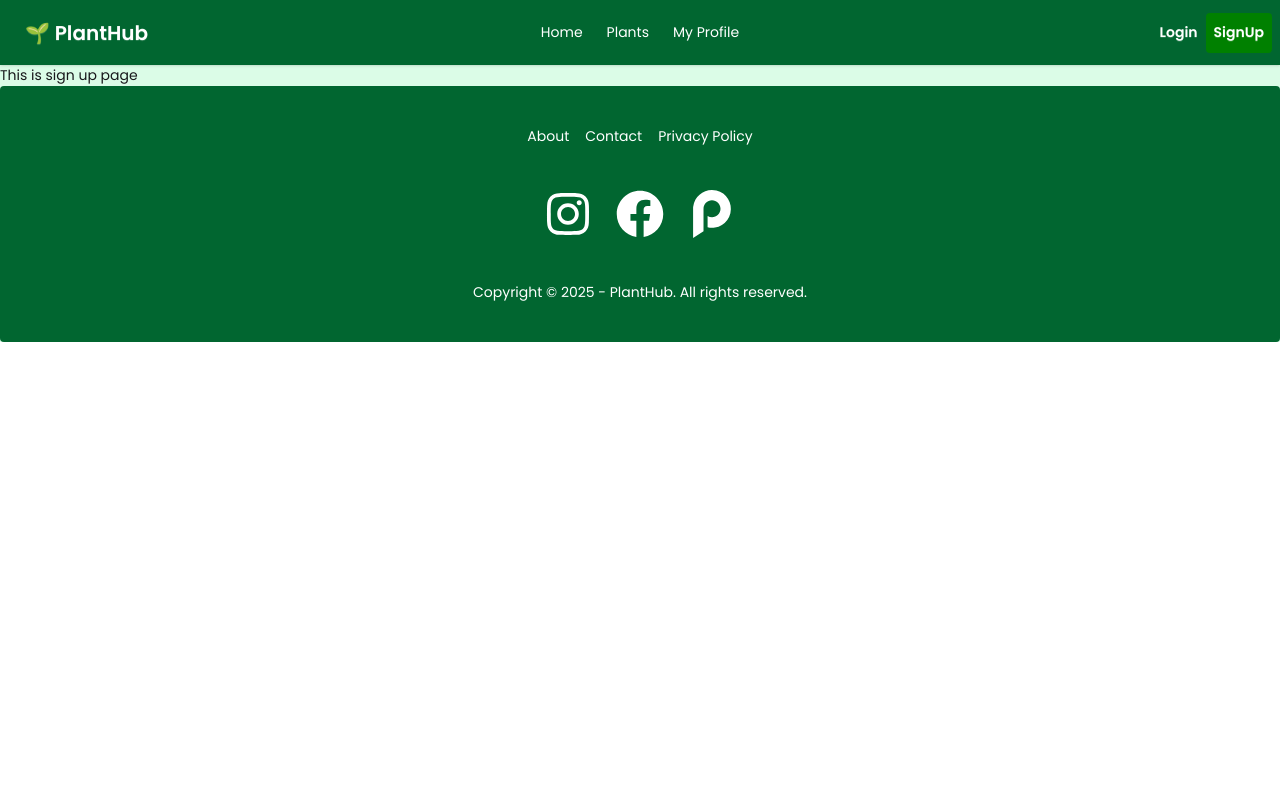
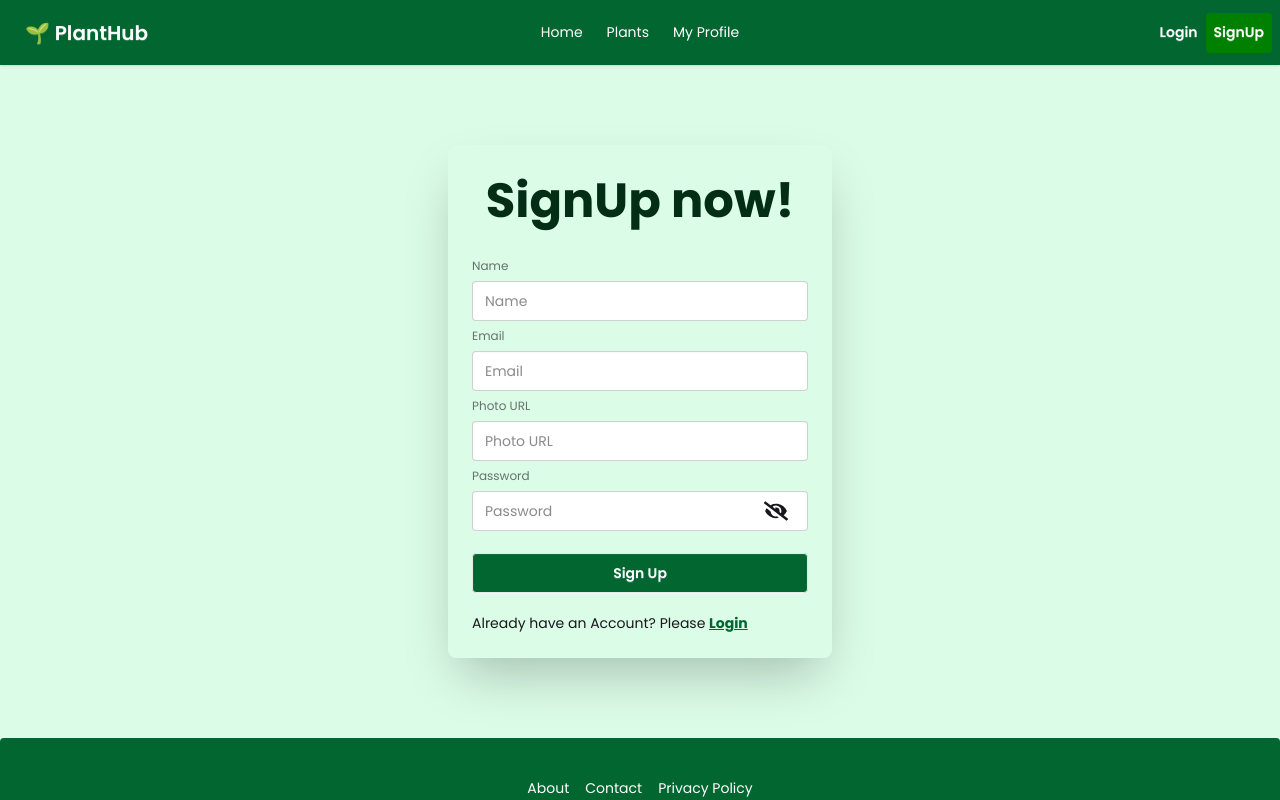
Before and after one commit to MdRehanAli/plant-hub, a React (Vite) app: page /signup in a window 1280 px wide. Shown: the top 800 px of the page. Built offline with nearby package versions, Linux system fonts and the light colour scheme.

Commit message:
Added SignUp page

```diff
--- a/src/components/Login/Login.jsx
+++ b/src/components/Login/Login.jsx
@@ -1,19 +1,37 @@
-import React from 'react';
+import React, { useState } from 'react';
+import { FaEye, FaEyeSlash } from 'react-icons/fa';
+import { Link } from 'react-router';
 
 const Login = () => {
+
+    const [showPassword, setShowPassword] = useState(false)
+
+    const handleShowPassword = (event) => {
+        event.preventDefault();
+        setShowPassword(!showPassword);
+    }
+
     return (
         <div className="hero my-20">
             <div className="card w-full max-w-sm shrink-0 shadow-2xl">
                 <div className="card-body">
                     <h1 className="text-5xl font-bold text-green-950 text-center mt-2 mb-5">Login now!</h1>
+                    <form>
                         <fieldset className="fieldset">
+                            {/* Email Field */}
                             <label className="label">Email</label>
                             <input name='email' type="email" className="input w-full" placeholder="Email" />
+                            {/* Password Field */}
                             <label className="label">Password</label>
-                        <input name='password' type="password" className="input w-full" placeholder="Password" />
+                            <div className='flex items-center relative'>
+                                <input name='password' type={showPassword ? "text" : "password"} className="input w-full" placeholder="Password" />
+                                <button onClick={handleShowPassword} className='absolute top-2 right-5 text-2xl'>{showPassword ? <FaEye></FaEye> : <FaEyeSlash></FaEyeSlash>}</button>
+                            </div>
                             <div><a className="link link-hover">Forgot password?</a></div>
                             <button className="btn bg-green-800 text-white mt-4">Login</button>
                         </fieldset>
+                    </form>
+                    <p className='mt-2'>New to our Website? Please <Link className='underline text-green-800 font-bold' to="/signup">SignUp</Link> </p>
                 </div>
             </div>
         </div>
--- a/src/components/SignUp/SignUp.jsx
+++ b/src/components/SignUp/SignUp.jsx
@@ -1,9 +1,45 @@
-import React from 'react';
+import { useState } from 'react';
+import { FaEye, FaEyeSlash } from 'react-icons/fa';
+import { Link } from 'react-router';
 
 const SignUp = () => {
+
+    const [showPassword, setShowPassword] = useState(false)
+
+    const handleShowPassword = (event) => {
+        event.preventDefault();
+        setShowPassword(!showPassword);
+    }
+
+
     return (
-        <div>
-            <h1>This is sign up page</h1>
+        <div className="hero my-20">
+            <div className="card w-full max-w-sm shrink-0 shadow-2xl">
+                <div className="card-body">
+                    <h1 className="text-5xl font-bold text-green-950 text-center mt-2 mb-5">SignUp now!</h1>
+                    <form>
+                        <fieldset className="fieldset">
+                            {/* Email Field */}
+                            <label className="label">Name</label>
+                            <input name='name' type="text" className="input w-full" placeholder="Name" />
+                            {/* Email Field */}
+                            <label className="label">Email</label>
+                            <input name='email' type="email" className="input w-full" placeholder="Email" />
+                            {/* Email Field */}
+                            <label className="label">Photo URL</label>
+                            <input name='photo' type="text" className="input w-full" placeholder="Photo URL" />
+                            {/* Password Field */}
+                            <label className="label">Password</label>
+                            <div className='flex items-center relative'>
+                                <input name='password' type={showPassword ? "text" : "password"} className="input w-full" placeholder="Password" />
+                                <button onClick={handleShowPassword} className='absolute top-2 right-5 text-2xl'>{showPassword ? <FaEye></FaEye> : <FaEyeSlash></FaEyeSlash>}</button>
+                            </div>
+                            <button className="btn bg-green-800 text-white mt-4">Sign Up</button>
+                        </fieldset>
+                    </form>
+                    <p className='mt-2'>Already have an Account? Please <Link className='underline text-green-800 font-bold' to="/login">Login</Link> </p>
+                </div>
+            </div>
         </div>
     );
 };
```
Lines whose indentation alone changed are shown as unchanged.
